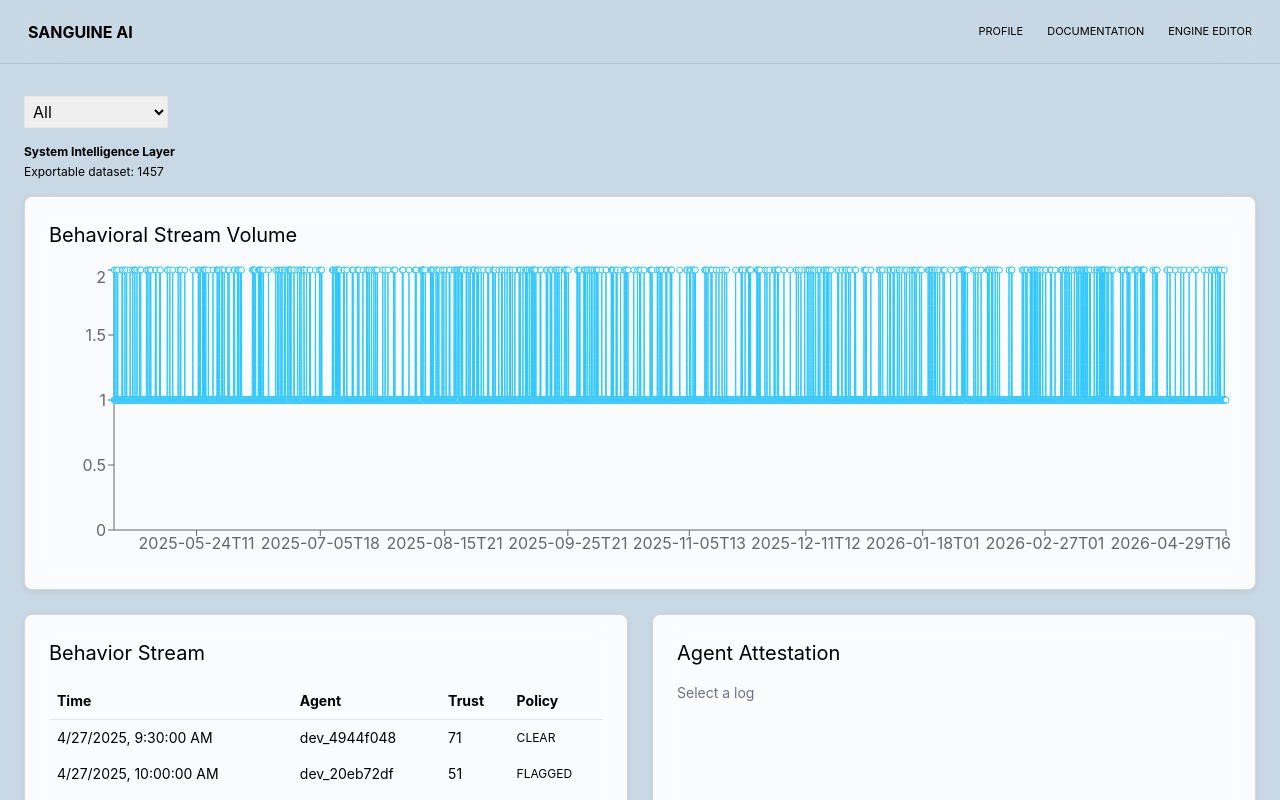
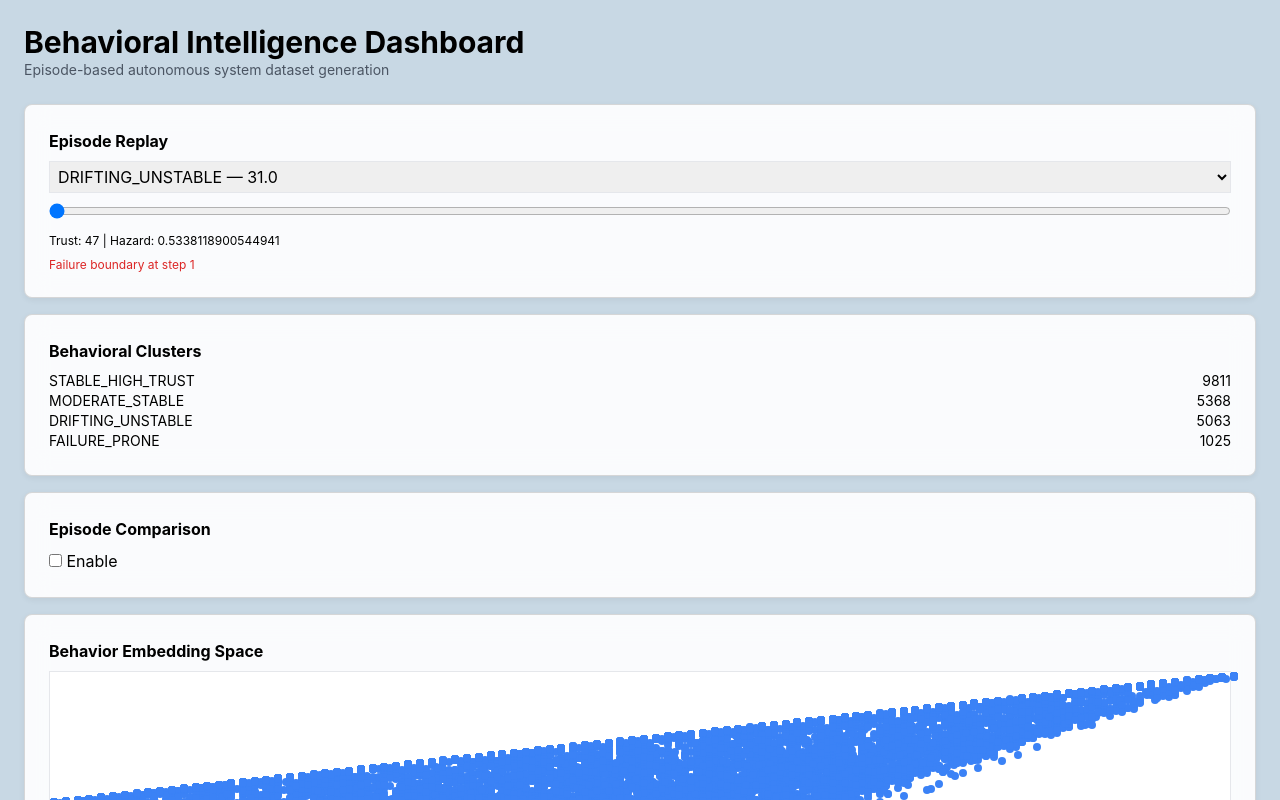
Before and after one commit to SanguineAI-Incorporated/sanguine-ai-users, a React (Vite) app: page / in a window 1280 px wide. Shown: the top 800 px of the page. Built offline with nearby package versions, Linux system fonts and the light colour scheme.

Commit message:
Refactor Dashboard component and update mock data

```diff
--- a/src/pages/Dashboard.jsx
+++ b/src/pages/Dashboard.jsx
@@ -1,64 +1,34 @@
 import React, { useState, useMemo } from "react";
 import { Card, CardContent } from "@/components/ui/card";
 import { Link } from "react-router-dom";
-import {
-  LineChart,
-  Line,
-  XAxis,
-  YAxis,
-  Tooltip,
-  ResponsiveContainer,
-} from "recharts";
 
-/* ---------------- MOCK DATA (Privacy-Preserving Attestation System) ---------------- */
+/* ---------------- MOCK LOGS ---------------- */
 
 const mockLogs = (() => {
-  const agents = ["agent-alpha", "agent-beta", "agent-gamma"];
+  const devices = ["robot-1", "robot-2", "robot-3"];
   const locations = ["zone-a", "zone-b", "zone-c"];
 
   const logs = [];
   const start = new Date("2025-04-27T08:00:00Z").getTime();
   const end = new Date("2026-04-29T18:00:00Z").getTime();
 
-  for (let t = start; t <= end; t += 1000 * 60 * 30) {
+  for (let t = start; t <= end; t += 1000 * 60 * 5) {
     const date = new Date(t);
 
-    if (Math.random() < 0.75) continue;
+    if (Math.random() < 0.7) continue;
 
     const hazard = Math.random();
-    const visionFeature = Math.random();
-    const motionFeature = Math.random();
-
-    const agentId = agents[Math.floor(Math.random() * agents.length)];
-    const signature = btoa(`${agentId}:${t}:${hazard}:${visionFeature}`).slice(0, 24);
 
     logs.push({
       timestamp: date.toISOString(),
-
       data: {
         identity: {
-          agent_id: agentId,
-          signature,
+          agent_id: devices[Math.floor(Math.random() * devices.length)],
+          signature: "sig_" + Math.random().toString(16).slice(2),
         },
-
-        features: {
-          vision_embedding_quality: visionFeature,
-          motion_dynamics: motionFeature,
-        },
-
-        environment: {
-          location_id: locations[Math.floor(Math.random() * locations.length)],
-          lighting_condition: Math.random() > 0.5 ? "normal" : "low_light",
-        },
-
+        location_id: locations[Math.floor(Math.random() * locations.length)],
         inference: {
           hazard_score: hazard,
-          model_confidence: 0.8 + Math.random() * 0.2,
-        },
-
-        policy: {
-          triggered: hazard > 0.85,
-          mode: "attestation-only",
         },
       },
     });
@@ -67,292 +37,276 @@ const mockLogs = (() => {
   return logs;
 })();
 
+/* ---------------- HELPERS ---------------- */
+
+const computeTrustScore = (log) => {
+  const h = log?.data?.inference?.hazard_score ?? 0;
+  return Math.max(0, Math.round((1 - h) * 100));
+};
+
 /* ---------------- DASHBOARD ---------------- */
 
 export default function Dashboard() {
-  const [selectedLog, setSelectedLog] = useState(null);
-  const [queryMode, setQueryMode] = useState("all");
+  const [selectedEpisodeIndex, setSelectedEpisodeIndex] = useState(0);
+  const [replayStep, setReplayStep] = useState(0);
 
-  const hashDeviceId = (id = "") => {
-    let hash = 0;
-    for (let i = 0; i < id.length; i++) {
-      hash = (hash << 5) - hash + id.charCodeAt(i);
-      hash |= 0;
-    }
-    return "dev_" + Math.abs(hash).toString(16);
+  const [compareMode, setCompareMode] = useState(false);
+  const [compareIndexA, setCompareIndexA] = useState(0);
+  const [compareIndexB, setCompareIndexB] = useState(1);
+
+  /* ---------------- EPISODE BUILDING ---------------- */
+
+  const buildEpisodes = (logs) => {
+    const episodes = [];
+    let current = [];
+    let lastAgent = null;
+
+    logs.forEach((log) => {
+      const agent = log?.data?.identity?.agent_id;
+
+      if (lastAgent && agent !== lastAgent) {
+        episodes.push(current);
+        current = [];
+      }
+
+      current.push(log);
+      lastAgent = agent;
+    });
+
+    if (current.length) episodes.push(current);
+
+    return episodes;
   };
 
-  /* ---------------- TRUST SCORE ---------------- */
+  const summarizeEpisode = (episode) => {
+    const trusts = episode.map(computeTrustScore);
+    const hazards = episode.map((l) => l?.data?.inference?.hazard_score ?? 0);
 
-  const computeTrustScore = (log) => {
-    const hazard = log?.data?.inference?.hazard_score ?? 0;
-    const vision = log?.data?.features?.vision_embedding_quality ?? 0;
-    const motion = log?.data?.features?.motion_dynamics ?? 0;
-    const confidence = log?.data?.inference?.model_confidence ?? 0;
-    const triggered = log?.data?.policy?.triggered ?? false;
+    const avg = (a) => a.reduce((x, y) => x + y, 0) / a.length;
 
-    let risk =
-      hazard * 0.4 +
-      vision * 0.25 +
-      motion * 0.25 +
-      (triggered ? 0.3 : 0);
+    const avgTrust = avg(trusts);
+    const avgHazard = avg(hazards);
 
-    let trust = (1 - risk) * 100 + confidence * 10;
-    return Math.max(0, Math.min(100, Math.round(trust)));
+    const volatility = avg(trusts.map((t) => Math.abs(t - avgTrust)));
+
+    const label =
+      avgTrust > 70
+        ? "GOOD_EPISODE"
+        : avgTrust > 50
+        ? "MIXED_EPISODE"
+        : "FAILURE_EPISODE";
+
+    return {
+      avgTrust,
+      avgHazard,
+      trustVolatility: volatility,
+      label,
+    };
   };
 
-  /* ---------------- VERIFICATION LAYER (A) ---------------- */
+  /* ---------------- FAILURE BOUNDARY ---------------- */
 
-  const verifyAttestation = (log) => {
-    const valid =
-      log?.data?.identity?.agent_id &&
-      log?.data?.identity?.signature &&
-      log?.data?.features &&
-      log?.data?.inference;
+  const detectFailureBoundary = (episode) => {
+    for (let i = 1; i < episode.length; i++) {
+      const prev = computeTrustScore(episode[i - 1]);
+      const curr = computeTrustScore(episode[i]);
 
-    const hazard = log?.data?.inference?.hazard_score ?? 0;
-    const vision = log?.data?.features?.vision_embedding_quality ?? 0;
-    const motion = log?.data?.features?.motion_dynamics ?? 0;
+      const hazardPrev = episode[i - 1]?.data?.inference?.hazard_score ?? 0;
+      const hazardCurr = episode[i]?.data?.inference?.hazard_score ?? 0;
 
-    if (!valid) {
-      return { status: "INVALID", reason: "missing fields" };
+      if (prev - curr > 15 || hazardCurr - hazardPrev > 0.25 || curr < 50) {
+        return i;
+      }
     }
-
-    if (hazard > 0.95 || vision > 0.95 || motion > 0.95) {
-      return { status: "DEGRADED", reason: "outlier feature values" };
-    }
-
-    return { status: "VERIFIED", reason: "consistent attestation" };
+    return null;
   };
 
-  /* ---------------- DRIFT DETECTION (B) ---------------- */
+  /* ---------------- DATASET ---------------- */
 
-  const computeDriftScore = (agentId) => {
-    const logs = mockLogs.filter(
-      (l) => l?.data?.identity?.agent_id === agentId
-    );
+  const episodeDataset = useMemo(() => {
+    const episodes = buildEpisodes(mockLogs);
 
-    if (logs.length < 5) return 0;
+    return episodes.map((ep) => ({
+      episode_id: ep[0]?.data?.identity?.signature,
+      trajectory: ep.map((l) => ({
+        trust: computeTrustScore(l),
+        hazard: l?.data?.inference?.hazard_score,
+      })),
+      raw: ep,
+      metrics: summarizeEpisode(ep),
+      failureBoundary: detectFailureBoundary(ep),
+    }));
+  }, []);
 
-    const score = (arr) =>
-      arr.reduce((s, l) => s + computeTrustScore(l), 0) / arr.length;
+  const clusteredEpisodes = useMemo(() => {
+    return episodeDataset.map((ep) => {
+      const v = ep.metrics;
 
-    const recent = score(logs.slice(-5));
-    const early = score(logs.slice(0, 5));
+      const score =
+        v.avgTrust +
+        (100 - v.trustVolatility) -
+        v.avgHazard * 50;
 
-    return Math.round(Math.abs(recent - early));
-  };
+      let cluster = "FAILURE_PRONE";
+      if (score > 120) cluster = "STABLE_HIGH_TRUST";
+      else if (score > 90) cluster = "MODERATE_STABLE";
+      else if (score > 60) cluster = "DRIFTING_UNSTABLE";
 
-  /* ---------------- FILTERING ---------------- */
+      return { ...ep, cluster, vector: v };
+    });
+  }, [episodeDataset]);
 
-  const filteredLogs = useMemo(() => {
-    let logs = mockLogs;
+  /* ---------------- SELECTION ---------------- */
 
-    switch (queryMode) {
-      case "high_risk":
-        logs = logs.filter((l) => computeTrustScore(l) < 50);
-        break;
+  const activeEpisode = clusteredEpisodes[selectedEpisodeIndex];
 
-      case "low_trust_agents":
-        logs = logs.filter((l) => {
-          const agent = l.data.identity.agent_id;
-          return computeDriftScore(agent) > 10;
-        });
-        break;
+  const activeFrame =
+    activeEpisode?.trajectory?.[replayStep] ?? null;
 
-      case "anomalies":
-        logs = logs.filter((l) => {
-          const h = l.data.inference.hazard_score;
-          const v = l.data.features.vision_embedding_quality;
-          return h > 0.85 && v > 0.85;
-        });
-        break;
+  /* ---------------- COMPARISON ---------------- */
 
-      default:
-        break;
-    }
+  const episodeA = clusteredEpisodes[compareIndexA];
+  const episodeB = clusteredEpisodes[compareIndexB];
 
-    return logs;
-  }, [queryMode]);
+  const divergence = episodeA && episodeB
+    ? {
+        trustGap: episodeA.vector.avgTrust - episodeB.vector.avgTrust,
+        hazardGap: episodeA.vector.avgHazard - episodeB.vector.avgHazard,
+      }
+    : null;
 
-  /* ---------------- DATASET EXPORT (D) ---------------- */
+  /* ---------------- EMBEDDING ---------------- */
 
-  const exportDatasetSlice = (logs) => {
-    return logs
-      .filter((l) => computeTrustScore(l) > 70)
-      .filter((l) => verifyAttestation(l).status === "VERIFIED")
-      .map((l) => ({
-        agent_id: l.data.identity.agent_id,
-        timestamp: l.timestamp,
-        features: l.data.features,
-        inference: l.data.inference,
-        label: computeTrustScore(l),
-      }));
-  };
-
-  const queriedLogs = filteredLogs;
-
-  /* ---------------- VOLUME ---------------- */
-
-  const volumeData = useMemo(() => {
-    const buckets = {};
-
-    queriedLogs.forEach((log) => {
-      const key = log.timestamp.slice(0, 13);
-      buckets[key] = (buckets[key] || 0) + 1;
-    });
-
-    return Object.entries(buckets).map(([hour, count]) => ({
-      hour,
-      count,
+  const embeddedEpisodes = useMemo(() => {
+    return clusteredEpisodes.map((ep) => ({
+      x: ep.vector.avgTrust,
+      y: ep.vector.trustVolatility + ep.vector.avgHazard * 50,
+      cluster: ep.cluster,
     }));
-  }, [queriedLogs]);
-
-  /* ---------------- UI ---------------- */
+  }, [clusteredEpisodes]);
 
   return (
-    <div className="min-h-screen bg-[#C8D8E4] text-black">
+    <div className="min-h-screen bg-[#C8D8E4] p-6 text-black">
 
       {/* HEADER */}
-      <div className="fixed top-0 left-0 right-0 h-16 flex justify-between items-center px-7 z-10 bg-[#C8D8E4]/80 backdrop-blur-xl border-b border-black/10">
-        <div className="font-bold">SANGUINE AI</div>
-
-        <div className="flex gap-6 text-[11px] uppercase">
-          <Link to="/profile">PROFILE</Link>
-          <Link to="/documentation">DOCUMENTATION</Link>
-          <Link to="/engine-editor">ENGINE EDITOR</Link>
-        </div>
+      <div className="mb-6">
+        <h1 className="text-3xl font-bold">Behavioral Intelligence Dashboard</h1>
+        <p className="text-sm text-gray-600">
+          Episode-based autonomous system dataset generation
+        </p>
       </div>
 
-      <div className="pt-24 p-6 max-w-7xl mx-auto">
+      {/* REPLAY */}
+      <Card className="mb-4">
+        <CardContent>
+          <h2 className="font-bold mb-2">Episode Replay</h2>
 
-        {/* QUERY */}
-        <div className="flex gap-3 mb-4">
           <select
-            value={queryMode}
-            onChange={(e) => setQueryMode(e.target.value)}
-            className="border p-1"
+            value={selectedEpisodeIndex}
+            onChange={(e) => {
+              setSelectedEpisodeIndex(Number(e.target.value));
+              setReplayStep(0);
+            }}
+            className="border p-1 w-full mb-2"
           >
-            <option value="all">All</option>
-            <option value="high_risk">High Risk</option>
-            <option value="low_trust_agents">Drifting Agents</option>
-            <option value="anomalies">Anomalies</option>
+            {clusteredEpisodes.map((ep, i) => (
+              <option key={i} value={i}>
+                {ep.cluster} — {ep.metrics.avgTrust.toFixed(1)}
+              </option>
+            ))}
           </select>
-        </div>
 
-        {/* SYSTEM PANEL */}
-        <div className="mb-4 text-xs space-y-1">
-          <div className="font-bold">System Intelligence Layer</div>
-          <div>Exportable dataset: {exportDatasetSlice(queriedLogs).length}</div>
-        </div>
+          <input
+            type="range"
+            min="0"
+            max={activeEpisode?.trajectory.length - 1 || 0}
+            value={replayStep}
+            onChange={(e) => setReplayStep(Number(e.target.value))}
+            className="w-full"
+          />
 
-        <div className="grid grid-cols-1 md:grid-cols-2 gap-6">
+          <div className="mt-2 text-xs">
+            Trust: {activeFrame?.trust} | Hazard: {activeFrame?.hazard}
+          </div>
 
-          {/* VOLUME */}
-          <Card className="col-span-1 md:col-span-2 border border-black/15 bg-white/85">
-            <CardContent>
-              <h2 className="text-xl mb-4">Behavioral Stream Volume</h2>
+          {activeEpisode?.failureBoundary !== null && (
+            <div className="text-red-600 text-xs mt-2">
+              Failure boundary at step {activeEpisode.failureBoundary}
+            </div>
+          )}
+        </CardContent>
+      </Card>
 
-              <ResponsiveContainer width="100%" height={300}>
-                <LineChart data={volumeData}>
-                  <XAxis dataKey="hour" />
-                  <YAxis />
-                  <Tooltip />
-                  <Line type="monotone" dataKey="count" stroke="#2EC7FF" />
-                </LineChart>
-              </ResponsiveContainer>
-            </CardContent>
-          </Card>
+      {/* CLUSTERS */}
+      <Card className="mb-4">
+        <CardContent>
+          <h2 className="font-bold mb-2">Behavioral Clusters</h2>
 
-          {/* STREAM */}
-          <Card className="border border-black/15 bg-white/90">
-            <CardContent>
-              <h2 className="text-xl mb-4">Behavior Stream</h2>
+          {["STABLE_HIGH_TRUST","MODERATE_STABLE","DRIFTING_UNSTABLE","FAILURE_PRONE"].map(c => (
+            <div key={c} className="flex justify-between text-sm">
+              <span>{c}</span>
+              <span>
+                {clusteredEpisodes.filter(e => e.cluster === c).length}
+              </span>
+            </div>
+          ))}
+        </CardContent>
+      </Card>
 
-              <div className="overflow-auto max-h-96">
-                <table className="w-full text-sm">
-                  <thead>
-                    <tr className="text-left border-b">
-                      <th className="p-2">Time</th>
-                      <th className="p-2">Agent</th>
-                      <th className="p-2">Trust</th>
-                      <th className="p-2">Policy</th>
-                    </tr>
-                  </thead>
+      {/* COMPARISON */}
+      <Card className="mb-4">
+        <CardContent>
+          <h2 className="font-bold mb-2">Episode Comparison</h2>
 
-                  <tbody>
-                    {queriedLogs.map((log, i) => {
-                      const trust = computeTrustScore(log);
+          <label>
+            <input
+              type="checkbox"
+              checked={compareMode}
+              onChange={(e) => setCompareMode(e.target.checked)}
+            /> Enable
+          </label>
 
-                      return (
-                        <tr
-                          key={i}
-                          onClick={() => setSelectedLog(log)}
-                          className="hover:bg-white/40 cursor-pointer"
-                        >
-                          <td className="p-2">
-                            {new Date(log.timestamp).toLocaleString()}
-                          </td>
+          {compareMode && (
+            <div className="grid grid-cols-2 gap-2 mt-2 text-xs">
+              <select value={compareIndexA} onChange={e=>setCompareIndexA(Number(e.target.value))}>
+                {clusteredEpisodes.map((e,i)=><option key={i} value={i}>A {e.cluster}</option>)}
+              </select>
 
-                          <td className="p-2">
-                            {hashDeviceId(log.data.identity.agent_id)}
-                          </td>
+              <select value={compareIndexB} onChange={e=>setCompareIndexB(Number(e.target.value))}>
+                {clusteredEpisodes.map((e,i)=><option key={i} value={i}>B {e.cluster}</option>)}
+              </select>
 
-                          <td className="p-2">{trust}</td>
+              {divergence && (
+                <div className="col-span-2 mt-2">
+                  Trust Gap: {divergence.trustGap.toFixed(2)} <br/>
+                  Hazard Gap: {divergence.hazardGap.toFixed(2)}
+                </div>
+              )}
+            </div>
+          )}
+        </CardContent>
+      </Card>
 
-                          <td className="p-2 text-xs">
-                            {trust > 60 ? "CLEAR" : "FLAGGED"}
-                          </td>
-                        </tr>
-                      );
-                    })}
-                  </tbody>
-                </table>
-              </div>
-            </CardContent>
-          </Card>
+      {/* EMBEDDING */}
+      <Card>
+        <CardContent>
+          <h2 className="font-bold mb-2">Behavior Embedding Space</h2>
 
-          {/* DETAILS */}
-          <Card className="border border-black/15 bg-white/90">
-            <CardContent>
-              <h2 className="text-xl mb-4">Agent Attestation</h2>
+          <div className="relative h-64 bg-white border">
+            {embeddedEpisodes.map((p,i)=>(
+              <div
+                key={i}
+                className="absolute w-2 h-2 rounded-full bg-blue-500"
+                style={{
+                  left: `${p.x}%`,
+                  top: `${Math.min(100,p.y)}%`
+                }}
+              />
+            ))}
+          </div>
+        </CardContent>
+      </Card>
 
-              {selectedLog ? (
-                <div className="text-sm space-y-3">
-
-                  <div>
-                    <div className="font-bold">Verification</div>
-                    <div className="text-xs">
-                      {verifyAttestation(selectedLog).status} —{" "}
-                      {verifyAttestation(selectedLog).reason}
-                    </div>
-                  </div>
-
-                  <div>
-                    <div className="font-bold">Drift</div>
-                    <div className="text-xs">
-                      {computeDriftScore(
-                        selectedLog.data.identity.agent_id
-                      )}
-                    </div>
-                  </div>
-
-                  <div>
-                    <div className="font-bold">Trust</div>
-                    <div className="text-xs">
-                      event: {computeTrustScore(selectedLog)}
-                    </div>
-                  </div>
-
-                </div>
-              ) : (
-                <p className="text-sm text-gray-500">Select a log</p>
-              )}
-            </CardContent>
-          </Card>
-
-        </div>
-      </div>
     </div>
   );
 }
```
